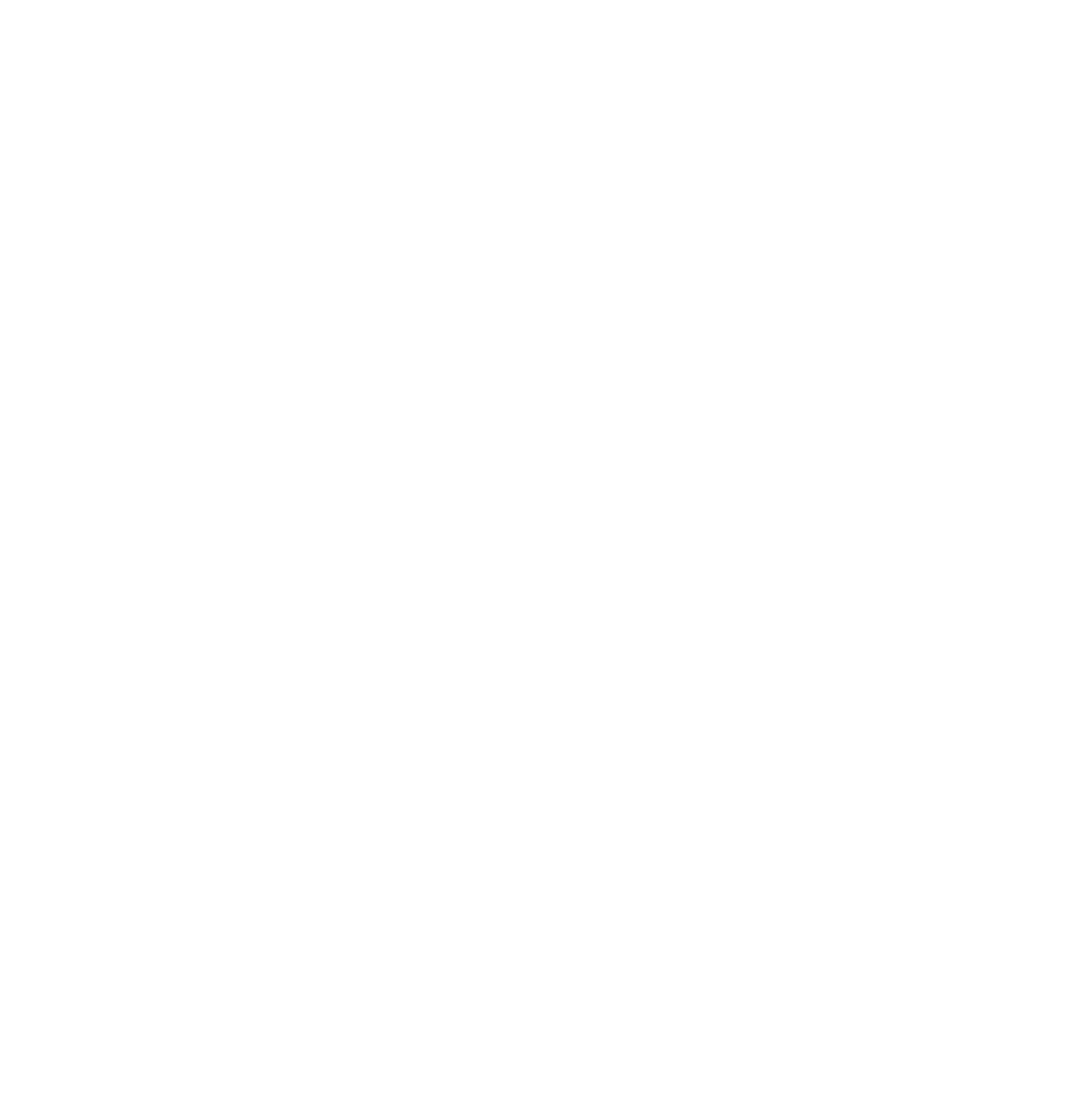
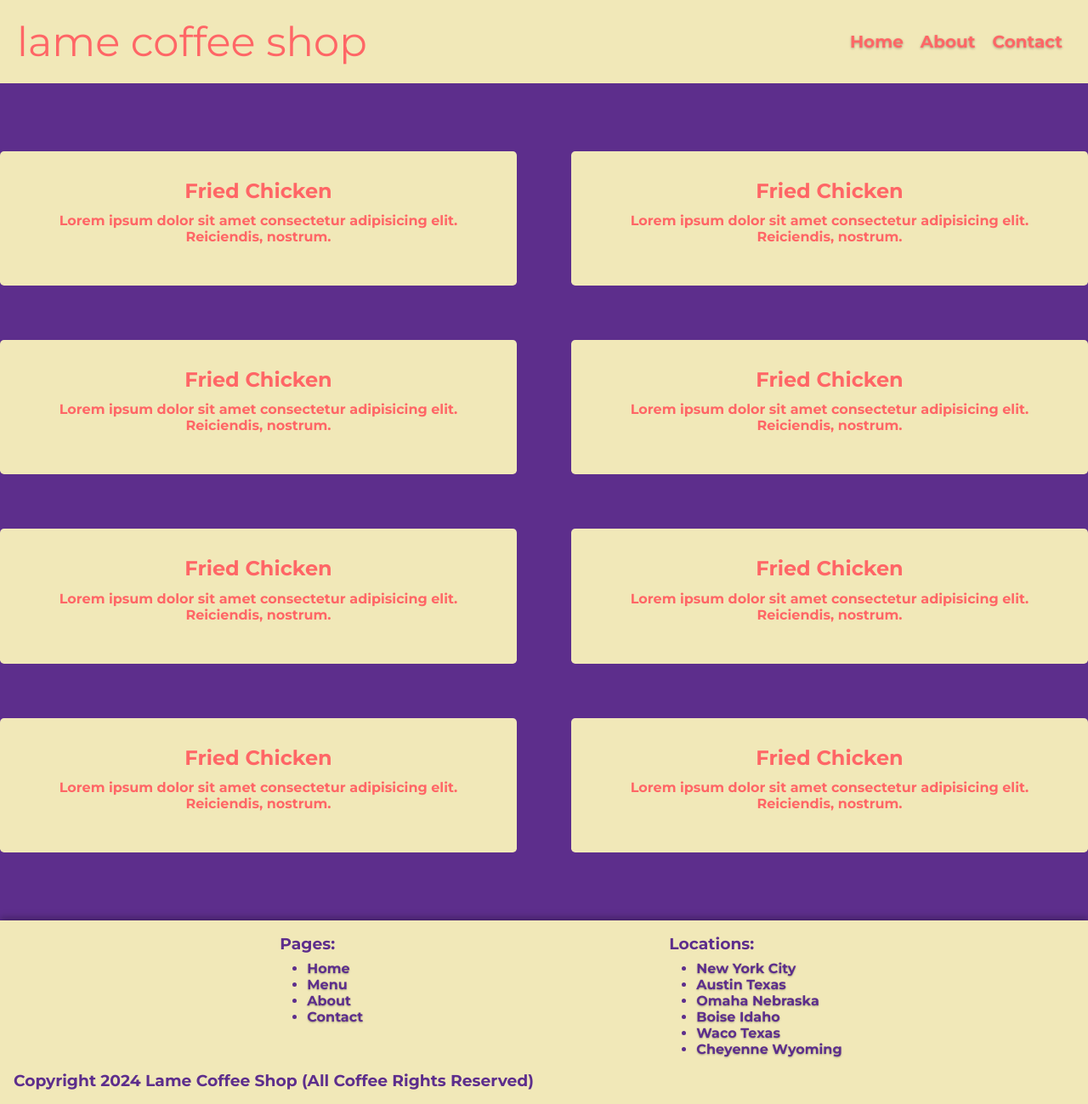
Before and after one commit to DaimyoDev/Course-Projects, a plain HTML site: page CSS Coffee Shop Website/pages/menu.html in a window 1280 px wide. Shown: the whole page at 85% size. Before the commit the page ends 800 px from the top, so only its background shows below. Drawn offline with Linux system fonts and the light colour scheme.

Commit message:
menupage

```diff
--- a/CSS Coffee Shop Website/pages/about.html
+++ b/CSS Coffee Shop Website/pages/about.html
@@ -0,0 +1,54 @@
+<!DOCTYPE html>
+<html lang="en">
+  <head>
+    <meta charset="UTF-8" />
+    <meta name="viewport" content="width=device-width, initial-scale=1.0" />
+    <title>Document</title>
+    <link rel="stylesheet" href="../styling/about.css" />
+    <link rel="stylesheet" href="../styling/style.css" />
+  </head>
+  <body>
+    <nav>
+      <div class="nav">
+        <h1 class="nav__icon">Lame Coffee Shop</h1>
+        <ul class="nav__navlist">
+          <li class="navlist__navitem">
+            <a href="index.html" class="navitem__navlink">Home</a>
+          </li>
+          <li class="navlist__navitem">
+            <a href="menu.html" class="navitem__navlink">Menu</a>
+          </li>
+          <li class="navlist__navitem">
+            <a href="contact.html" class="navitem__navlink">Contact</a>
+          </li>
+        </ul>
+      </div>
+    </nav>
+    <div class="about">
+      <h1 class="about__title">About Us</h1>
+    </div>
+    <footer class="footer">
+      <div class="footer__lists">
+        <ul class="footer__list">
+          <h3 class="footer__subtitle">Pages:</h3>
+          <li class="footer__item">Home</li>
+          <li class="footer__item">Menu</li>
+          <li class="footer__item">About</li>
+          <li class="footer__item">Contact</li>
+        </ul>
+        <ul class="footer__list">
+          <h3 class="footer__subtitle">Locations:</h3>
+          <li class="footer__item">New York City</li>
+          <li class="footer__item">Austin Texas</li>
+          <li class="footer__item">Omaha Nebraska</li>
+          <li class="footer__item">Boise Idaho</li>
+          <li class="footer__item">Waco Texas</li>
+          <li class="footer__item">Cheyenne Wyoming</li>
+        </ul>
+      </div>
+      <h3 class="footer__copyright">
+        Copyright 2024 Lame Coffee Shop (All Coffee Rights Reserved)
+      </h3>
+    </footer>
+  </body>
+</html>
--- a/CSS Coffee Shop Website/pages/menu.html
+++ b/CSS Coffee Shop Website/pages/menu.html
@@ -0,0 +1,111 @@
+<!DOCTYPE html>
+<html lang="en">
+  <head>
+    <meta charset="UTF-8" />
+    <meta name="viewport" content="width=device-width, initial-scale=1.0" />
+    <title>Document</title>
+    <link rel="stylesheet" href="../styling/menu.css" />
+    <link rel="stylesheet" href="../styling/style.css" />
+  </head>
+  <body>
+    <nav>
+      <div class="nav">
+        <h1 class="nav__icon">Lame Coffee Shop</h1>
+        <ul class="nav__navlist">
+          <li class="navlist__navitem">
+            <a href="index.html" class="navitem__navlink">Home</a>
+          </li>
+          <li class="navlist__navitem">
+            <a href="about.html" class="navitem__navlink">About</a>
+          </li>
+          <li class="navlist__navitem">
+            <a href="contact.html" class="navitem__navlink">Contact</a>
+          </li>
+        </ul>
+      </div>
+    </nav>
+    <div class="menu">
+      <div class="menu__list">
+        <div class="menu__item">
+          <h2 class="menu__title">Fried Chicken</h2>
+          <h4>
+            Lorem ipsum dolor sit amet consectetur adipisicing elit. Reiciendis,
+            nostrum.
+          </h4>
+        </div>
+        <div class="menu__item">
+          <h2 class="menu__title">Fried Chicken</h2>
+          <h4>
+            Lorem ipsum dolor sit amet consectetur adipisicing elit. Reiciendis,
+            nostrum.
+          </h4>
+        </div>
+        <div class="menu__item">
+          <h2 class="menu__title">Fried Chicken</h2>
+          <h4>
+            Lorem ipsum dolor sit amet consectetur adipisicing elit. Reiciendis,
+            nostrum.
+          </h4>
+        </div>
+        <div class="menu__item">
+          <h2 class="menu__title">Fried Chicken</h2>
+          <h4>
+            Lorem ipsum dolor sit amet consectetur adipisicing elit. Reiciendis,
+            nostrum.
+          </h4>
+        </div>
+        <div class="menu__item">
+          <h2 class="menu__title">Fried Chicken</h2>
+          <h4>
+            Lorem ipsum dolor sit amet consectetur adipisicing elit. Reiciendis,
+            nostrum.
+          </h4>
+        </div>
+        <div class="menu__item">
+          <h2 class="menu__title">Fried Chicken</h2>
+          <h4>
+            Lorem ipsum dolor sit amet consectetur adipisicing elit. Reiciendis,
+            nostrum.
+          </h4>
+        </div>
+        <div class="menu__item">
+          <h2 class="menu__title">Fried Chicken</h2>
+          <h4>
+            Lorem ipsum dolor sit amet consectetur adipisicing elit. Reiciendis,
+            nostrum.
+          </h4>
+        </div>
+        <div class="menu__item">
+          <h2 class="menu__title">Fried Chicken</h2>
+          <h4>
+            Lorem ipsum dolor sit amet consectetur adipisicing elit. Reiciendis,
+            nostrum.
+          </h4>
+        </div>
+      </div>
+    </div>
+    <footer class="footer">
+      <div class="footer__lists">
+        <ul class="footer__list">
+          <h3 class="footer__subtitle">Pages:</h3>
+          <li class="footer__item">Home</li>
+          <li class="footer__item">Menu</li>
+          <li class="footer__item">About</li>
+          <li class="footer__item">Contact</li>
+        </ul>
+        <ul class="footer__list">
+          <h3 class="footer__subtitle">Locations:</h3>
+          <li class="footer__item">New York City</li>
+          <li class="footer__item">Austin Texas</li>
+          <li class="footer__item">Omaha Nebraska</li>
+          <li class="footer__item">Boise Idaho</li>
+          <li class="footer__item">Waco Texas</li>
+          <li class="footer__item">Cheyenne Wyoming</li>
+        </ul>
+      </div>
+      <h3 class="footer__copyright">
+        Copyright 2024 Lame Coffee Shop (All Coffee Rights Reserved)
+      </h3>
+    </footer>
+  </body>
+</html>
--- /dev/null
+++ b/CSS Coffee Shop Website/styling/menu.css
@@ -0,0 +1,26 @@
+.menu {
+  margin: auto;
+  width: 100%;
+  text-align: center;
+  background-color: #5d2e8c;
+  min-height: fit-content;
+  padding-bottom: 5rem;
+  padding-top: 5rem;
+}
+.menu__list {
+  display: grid;
+  grid: auto auto / auto auto;
+  justify-content: center;
+  gap: 4rem;
+}
+.menu__item {
+  background-color: #f1e8b8;
+  min-width: fit-content;
+  padding: 2rem;
+  padding-bottom: 3rem;
+  border-radius: 0.3rem;
+  color: #ff6666;
+}
+.menu__title {
+  margin-bottom: 0.7rem;
+}
--- a/CSS Coffee Shop Website/styling/style.css
+++ b/CSS Coffee Shop Website/styling/style.css
@@ -6,7 +6,6 @@
   font-family: "Montserrat", sans-serif;
   font-weight: 700;
 }
-
 .nav {
   background-color: #f1e8b8;
   box-shadow: 0px 0px 10px 5px rgba(0, 0, 0, 0.9);
@@ -14,7 +13,6 @@
   align-items: center;
   padding: 20px;
 }
-
 .nav__icon {
   font-weight: 400;
   font-size: 3rem;
@@ -52,6 +50,7 @@
   background-color: #5d2e8c;
   min-height: fit-content;
   padding-bottom: 5rem;
+  flex: 1 0 auto;
 }
 
 .heroview__title {
@@ -141,6 +140,9 @@
   max-height: 100%;
   min-height: fit-content;
   filter: drop-shadow(0px -3px 4px rgba(0, 0, 0, 0.3));
+  position: relative;
+  bottom: 0;
+  width: 100%;
 }
 
 .footer__lists {
@@ -151,6 +153,7 @@
   color: #5d2e8c;
   margin-bottom: 1rem;
   justify-content: center;
+  column-gap: 20rem;
 }
 .footer__subtitle {
   margin-bottom: 0.5rem;
```
Also changed, not shown: CSS Coffee Shop Website/styling/about.css (added, +11 -0 lines).
